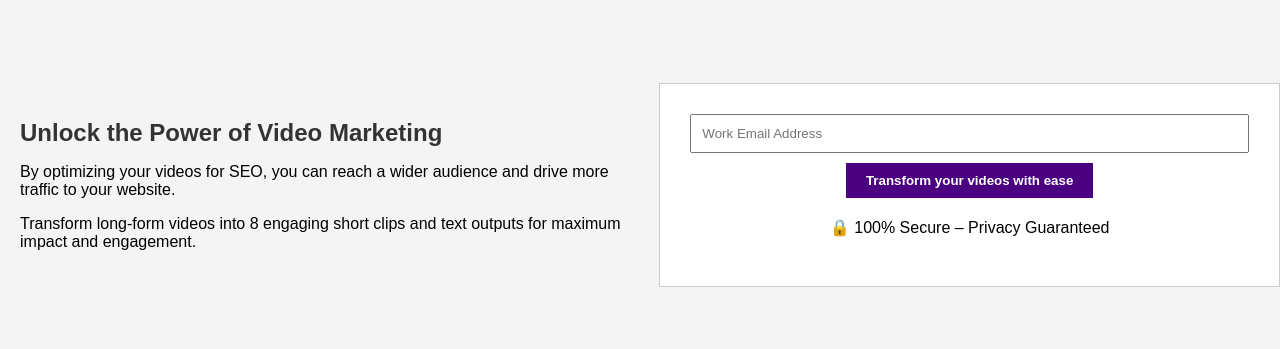
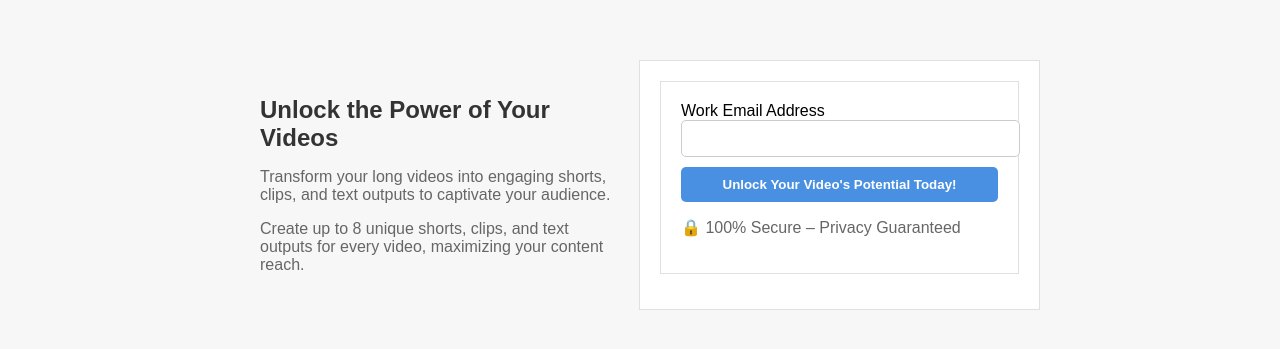
Before and after one commit to mtaahfunnels/smartcontentline-www-taja-ai, a plain HTML site: page index.html in a window 1280 px wide. Shown: the part 215-564 px from the top of the page. Drawn offline with Linux system fonts and the light colour scheme.

Commit message:
Initial funnel push

```diff
--- a/index.html
+++ b/index.html
@@ -3,7 +3,7 @@
 <head>
 <meta charset="UTF-8">
 <meta name="viewport" content="width=device-width, initial-scale=1.0">
-<title>Opt-in Landing Page</title>
+<title>SaaS Tool Landing Page</title>
 <style>
     body {
         font-family: Arial, sans-serif;
@@ -13,68 +13,67 @@
         justify-content: center;
         align-items: center;
         height: 100vh;
-        background-color: #f4f4f4;
+        background-color: #f7f7f7;
     }
     .container {
         display: flex;
+        max-width: 800px;
+        width: 100%;
     }
     .left-side {
-        width: 50%;
+        flex: 1;
         padding: 20px;
     }
     .right-side {
-        width: 50%;
+        flex: 1;
         padding: 20px;
         background-color: #fff;
-        border: 1px solid #ccc;
-        box-sizing: border-box;
-        text-align: center;
+        border: 1px solid #e0e0e0;
     }
     h1 {
         font-size: 24px;
         font-weight: bold;
         color: #333;
     }
-    .benefit {
-        margin-top: 10px;
+    p {
+        color: #666;
     }
     form {
-        padding: 10px;
+        padding: 20px;
+        border: 1px solid #e0e0e0;
     }
-    input {
+    input[type="email"] {
         width: 100%;
         padding: 10px;
         margin-bottom: 10px;
-        box-sizing: border-box;
+        border: 1px solid #ccc;
+        border-radius: 5px;
     }
     button {
-        background-color: #4b0082;
+        width: 100%;
+        padding: 10px;
+        background-color: #4a90e2;
         color: #fff;
-        padding: 10px 20px;
         border: none;
+        border-radius: 5px;
         font-weight: bold;
-        cursor: pointer;
-    }
-    .security-info {
-        margin-top: 10px;
     }
 </style>
 </head>
 <body>
 <div class="container">
     <div class="left-side">
-        <h1>Unlock the Power of Video Marketing</h1>
-        <div class="benefit">
-            <p>By optimizing your videos for SEO, you can reach a wider audience and drive more traffic to your website.</p>
-            <p>Transform long-form videos into 8 engaging short clips and text outputs for maximum impact and engagement.</p>
-        </div>
+        <h1>Unlock the Power of Your Videos</h1>
+        <p>Transform your long videos into engaging shorts, clips, and text outputs to captivate your audience.</p>
+        <p>Create up to 8 unique shorts, clips, and text outputs for every video, maximizing your content reach.</p>
     </div>
     <div class="right-side">
-        <form action="https://acumbamail.com/newform/subscribe/QyJXQIH27Z8NMNe6qJ9TBXSHob0KTayL/54855" method="POST">
-            <input type="email" name="email" placeholder="Work Email Address" required>
-            <button type="submit">Transform your videos with ease</button>
+        <form action="https://acumbamail.com/newform/subscribe/QyJXQIH27Z8NMNe6qJ9TBXSHob0KTayL/54855" method="post">
+            <label for="email">Work Email Address</label><br>
+            <input type="email" id="email" name="email" required><br>
+            <button type="submit">Unlock Your Video's Potential Today!</button>
+            <p>🔒 100% Secure – Privacy Guaranteed</p>
         </form>
-        <div class="security-info">🔒 100% Secure – Privacy Guaranteed</div>
     </div>
 </div>
 </body>
```
Also changed, not shown: meta.json (+5 -5 lines).
